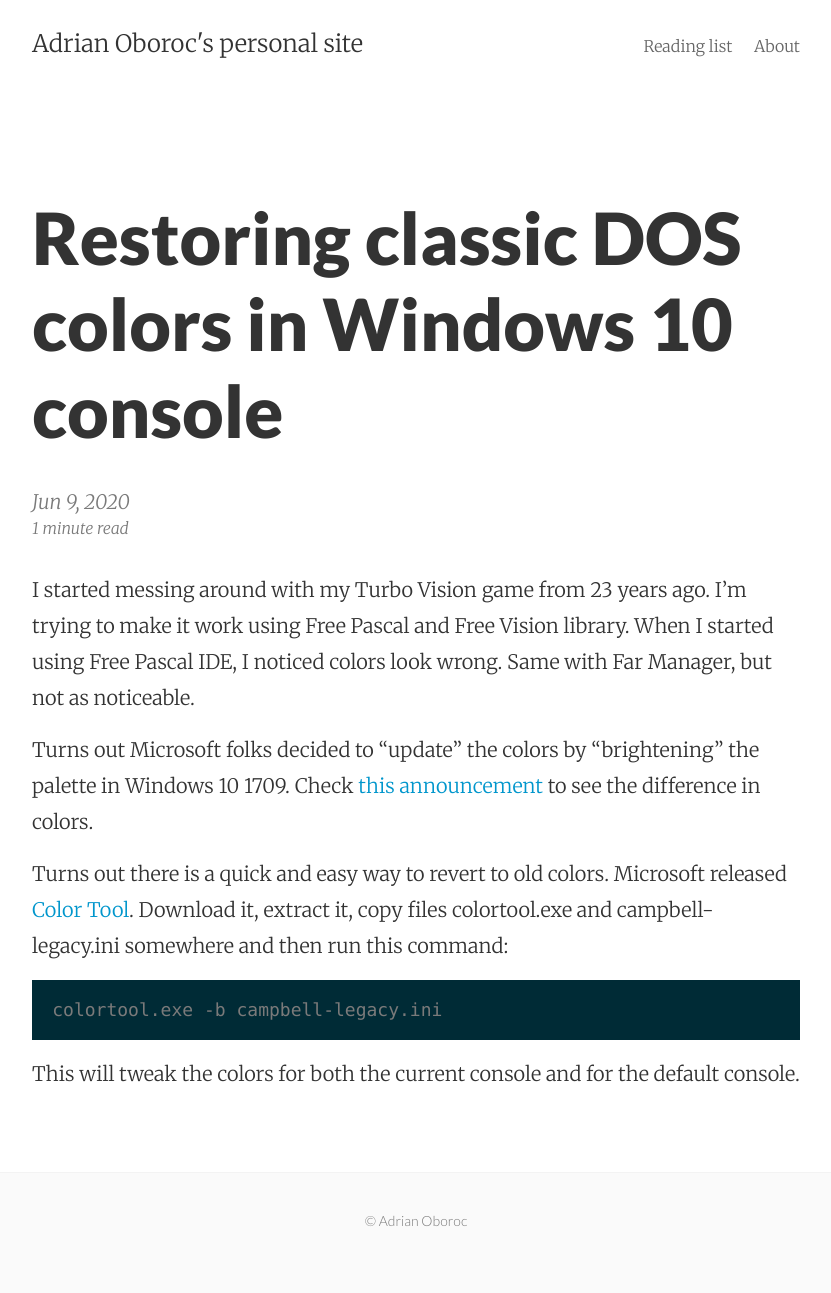
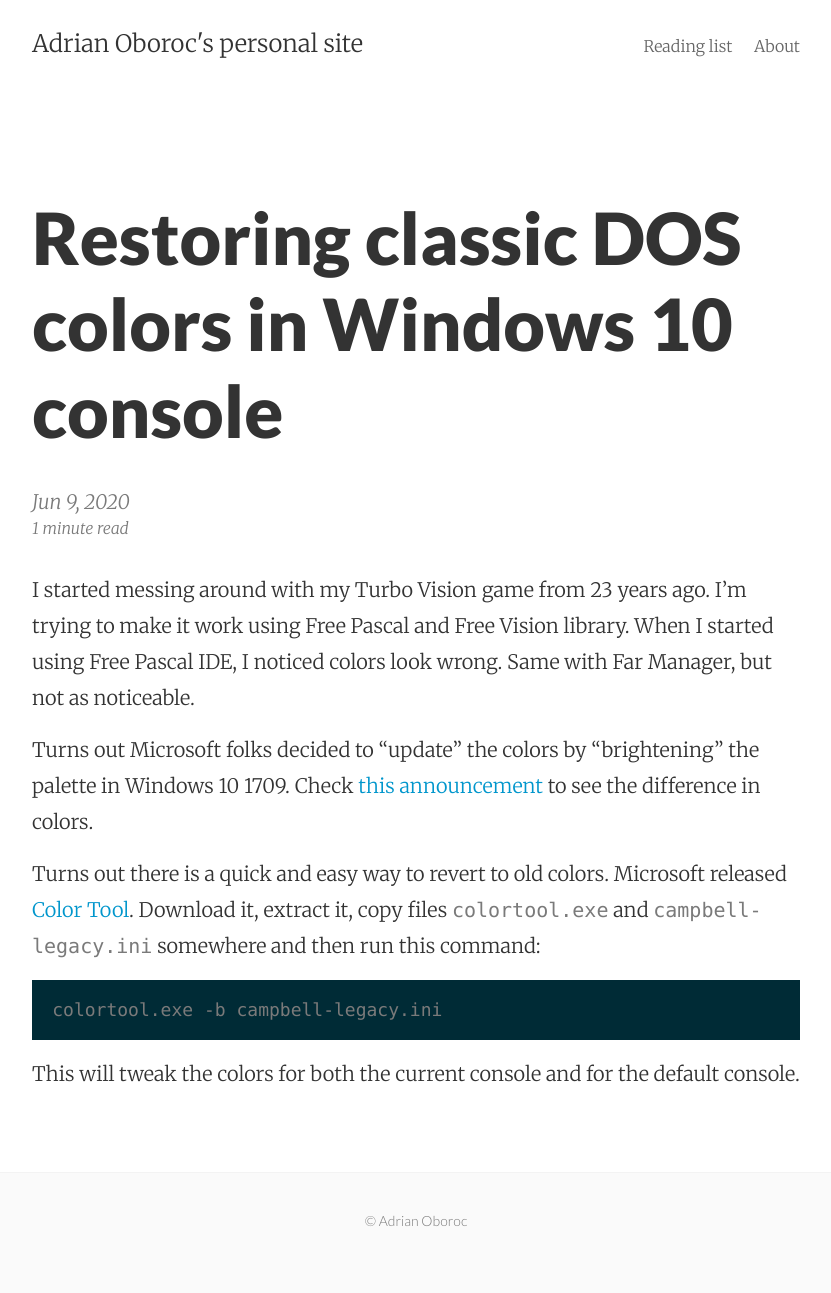
Before and after one commit to oboroc/oboroc.github.io, a Jekyll site: the page built from _posts/2020-06-09-restoring-classic-colors-in-windows-10-console.md, in a window 1280 px wide. Shown: the whole page, without its empty margins (224-1055 px from the left). Built offline with Jekyll 4.4.1, drawn with Linux system fonts in a browser that asks for light colours.

```diff
--- a/_posts/2020-06-09-restoring-classic-colors-in-windows-10-console.md
+++ b/_posts/2020-06-09-restoring-classic-colors-in-windows-10-console.md
@@ -16,7 +16,7 @@ to see the difference in colors.
 
 Turns out there is a quick and easy way to revert to old colors.
 Microsoft released [Color Tool](https://github.com/microsoft/terminal/releases/tag/1708.14008).
-Download it, extract it, copy files colortool.exe and campbell-legacy.ini somewhere
+Download it, extract it, copy files `colortool.exe` and `campbell-legacy.ini` somewhere
 and then run this command:
 
     colortool.exe -b campbell-legacy.ini
```
